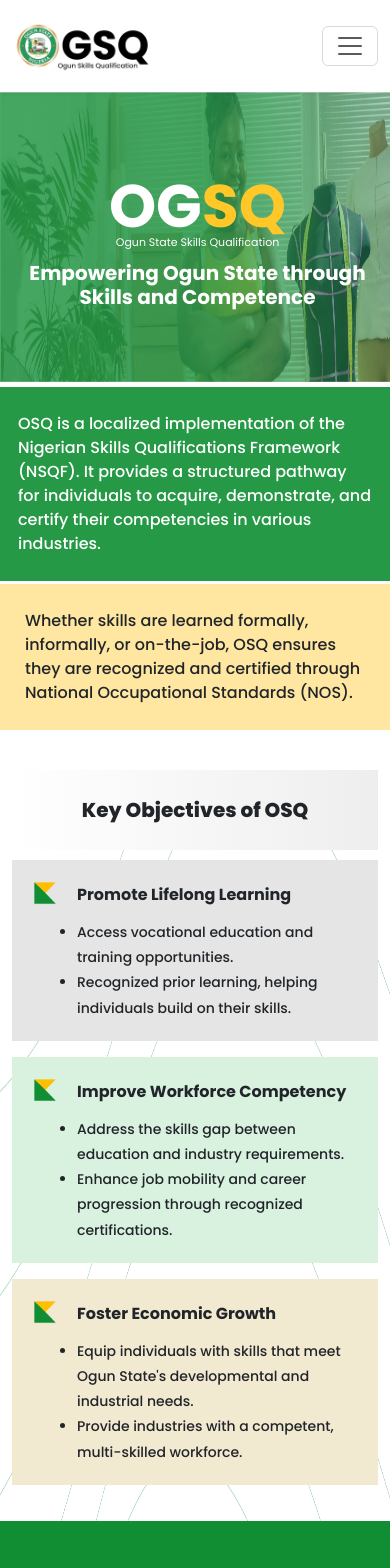
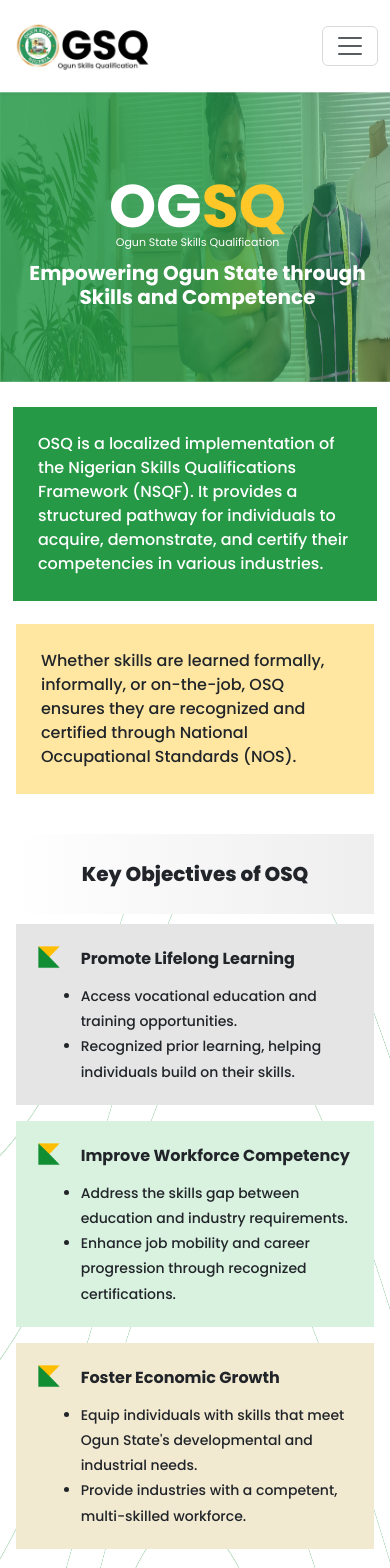
Before and after one commit to SgtSlaughter1/ogseraextension, a Vue app: page /about in a window 390 px wide. Shown: the top 1568 px of the page. Built offline with nearby package versions, Linux system fonts and the light colour scheme; a web font is replaced by a local one.

Commit message:
new About Update

```diff
--- a/src/components/Footer.vue
+++ b/src/components/Footer.vue
@@ -4,7 +4,7 @@
             <div class="row align-items-center">
                 <!-- Logo and Description -->
                 <div class="col-md-8">
-                    <div class="align-items-center mb-3">
+                    <div class=" container align-items-center mb-3">
                         <img src="/src/assets/Home/logo .png" alt="GSQ Logo" height="60" class="me-3">
                         <div class="mt-2">
                             <h5 class="mb-1 text-dark">Ogun State Skills Qualification</h5>
@@ -76,18 +76,22 @@
     font-size: 18px;
 }
 
-@media (max-width: 768px) {
+/* @media (max-width: 768px) {
     .col-md-6 {
         text-align: center !important;
         margin-bottom: 1rem;
     }
 
     .powered-by {
-        margin-top: 1.5rem;
+        margin-top: 2rem;
+        margin-bottom: 70px !important;
     }
 
     .container {
         height: auto;
     }
-}
+    .footer{
+        padding-left: 25px !important;
+    }
+} */
 </style>
--- a/src/views/About.vue
+++ b/src/views/About.vue
@@ -42,7 +42,7 @@
 
 
       <!-- Promote Lifelong Learning -->
-      <div class=" container box4 mb-3 ">
+      <div class=" container-fluid  box4 mb-3 ">
           <h2 class="title">
             <img src="../assets/about/ICON Key Objectives .png" ait="image-icon" width="50px" class="image">
             Promote Lifelong Learning
@@ -54,7 +54,7 @@
       </div>
 
       <!-- Improve Workforce Competency -->
-      <div class=" container box5 mb-3 ">
+      <div class=" container-fluid box5 mb-3 ">
         <h2 class="title">
             <img src="../assets/about/ICON Key Objectives .png" ait="image-icon" width="50px" class="image">
             Improve Workforce Competency
@@ -68,7 +68,7 @@
 
       <!-- Foster Economic Growth -->
 
-        <div class=" container box6 mb-3">
+        <div class=" container-fluid box6 mb-3">
           <h2 class="title">
             <img src="../assets/about/ICON Key Objectives .png" ait="image-icon" width="50px" class="image">
             Foster Economic Growth
@@ -82,11 +82,11 @@
     </div>
   </div>
     <!-- Why OSQ Matters Section -->
-    <div class=" box7 p-5">
-      <h1 class="text-white  why">Why OSQ Matters....</h1>
+    <div class="container-fluid box7 p-5">
+      <h1 class="text-white   why">Why OSQ Matters....</h1>
       <div class="row p-3">
-        <div class="col-md-4 mb-3">
-          <div class="card h-100 bg-warning" style="border-radius: 0;">
+        <div class="col-md-4 mb-3 ">
+          <div class="card h-100 bg-warning">
             <div class="card-body">
               <h2 class="card-title">Individual</h2>
               <ul class="employer">
@@ -98,7 +98,7 @@
           </div>
         </div>
         <div class="col-md-4 mb-3">
-          <div class="card h-100 bg-warning" style="border-radius: 0;">
+          <div class="card h-100 bg-warning" >
             <div class="card-body">
               <h2 class="card-title">Employers</h2>
               <ul class="employer">
@@ -110,7 +110,7 @@
           </div>
         </div>
         <div class="col-md-4 mb-3">
-          <div class="card h-100 bg-warning" style="border-radius: 0;">
+          <div class="card h-100 bg-warning">
             <div class="card-body">
               <h2 class="card-title">Ogun State</h2>
               <ul class="employer">
@@ -188,17 +188,17 @@
 }
 .f-box{
     margin-top: 40px;
-    margin-bottom: 5px;
+    /* padding: 0 35px !important; */
+    /* margin-left: -30px; */
 }
-.first-box{
-    margin-left: 50px;
-}
+
+
 .box1{
-  font-size: 32px;
+  font-size: 30px;
   font-weight: 500;
   background-color: #269946;
   padding: 45px;
-  padding-top: 60px;
+  /* margin-left: 15px; */
   text-align: left;
 
 }
@@ -208,6 +208,7 @@
   margin-top: 60px;
   background-color: #ffe7a2;
   padding: 30px;
+  /* margin-right: 40px; */
   text-align: left;
 }
 .big-box{
@@ -232,8 +233,10 @@
     font-weight: 700;
 }
 .box4, .box5, .box6 {
-  padding: 30px;
+  padding: 50px 60px;
+  width: 93%;
 }
+
 .image{
   margin-right: 30px;
 
@@ -244,10 +247,10 @@
 ul li{
   list-style-position: outside;
 }
-.foster{
+.foster {
   padding-left: 115px;
   font-size: 22px;
-  line-height: 1.5;
+  line-height: 2;
   font-weight: 500;
   text-align: left;
 
@@ -295,28 +298,26 @@
 @media screen and (min-width: 320px) and (max-width: 425px) {
     .f-box{
         margin-top: 0px;
-        padding-top: 0px;
+        padding-top: 0px !important;
     }
   .first-box{
     margin: 0px;
     padding: 5px;
   }
-    .box1, .box2 {
-    height: auto;
-    margin-left: 0 !important;
-    margin-right: 0;
+    .box1{
+      margin: 20px;
     padding: 25px;
     font-size: 16px;
   }
   .box2{
+    padding: 25px;
+    font-size: 16px;
+    margin: 0 16px;
     margin-top: -2px;
+
   }
   .key-obj {
-    width: 100%;
-    display: flex;
-    flex-direction: row;
-    justify-content: center;
-    align-items: center;
+    width: 98%;
   }
 
   .koo-OSQ {
@@ -344,6 +345,9 @@
     font-size: 14px;
     padding-left: 45px;
   }
+  .box4, .box5, .box6 {
+    width: 98%;
+  }
   .box7{
     padding: 0px;
   }
@@ -351,6 +355,8 @@
     line-height: 1.8;
   }
 .why{
+  /* text-align: center; */
+    padding-top: 25px;
     margin-bottom: 5px;
     font-size: 20px;
 }
@@ -373,18 +379,20 @@
 .card-title{
   font-size: 30px;
 }
+.box7{
+  padding: 0 !important;
+}
 }
 
 @media screen and (min-width: 426px)  and (max-width: 768px) {
 .box1 {
     padding: 28px;
     font-size: 21px;
-    height: 60vh;
+
 }
 .box2{
     padding: 25px;
     font-size: 16px;
-    height: 35vh;
 }
 .key-obj{
     width: 80%;
@@ -404,6 +412,7 @@
   font-size: 20px;
 }
 
+
 }
 
 
```
